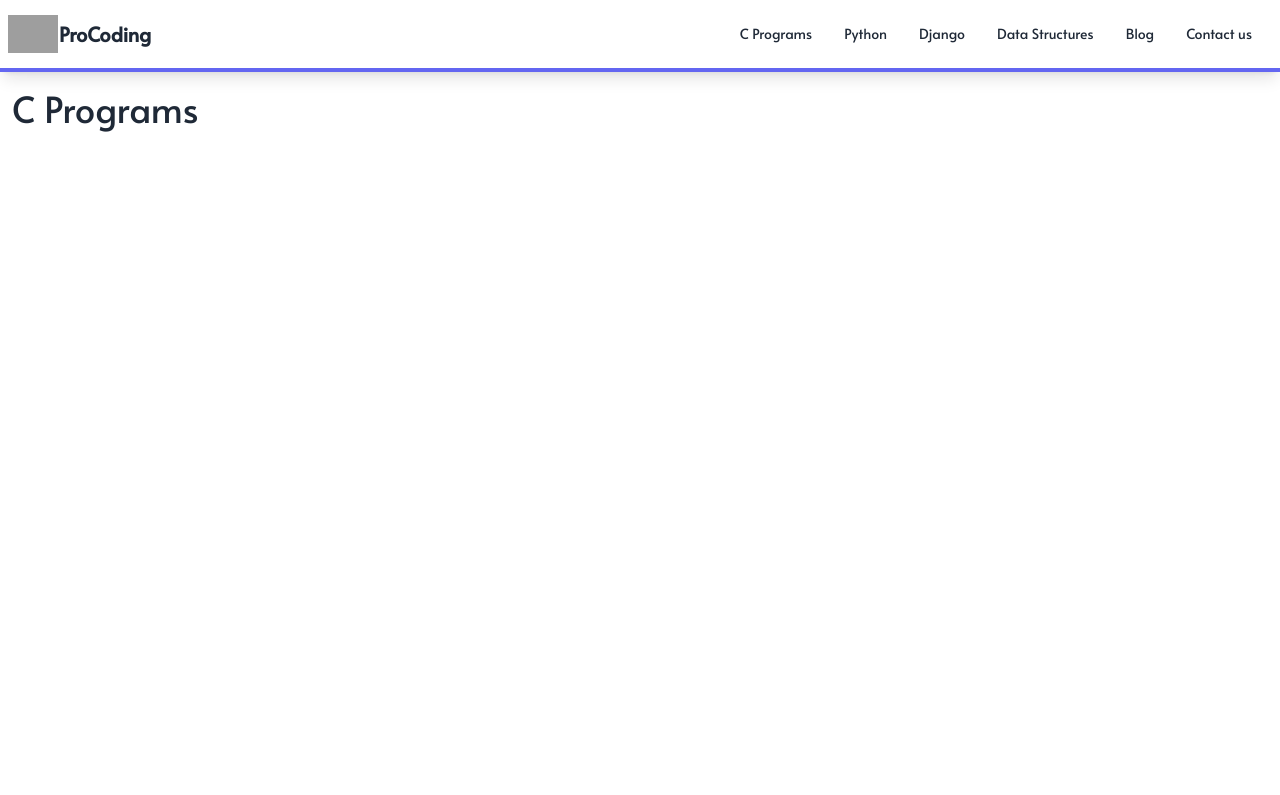
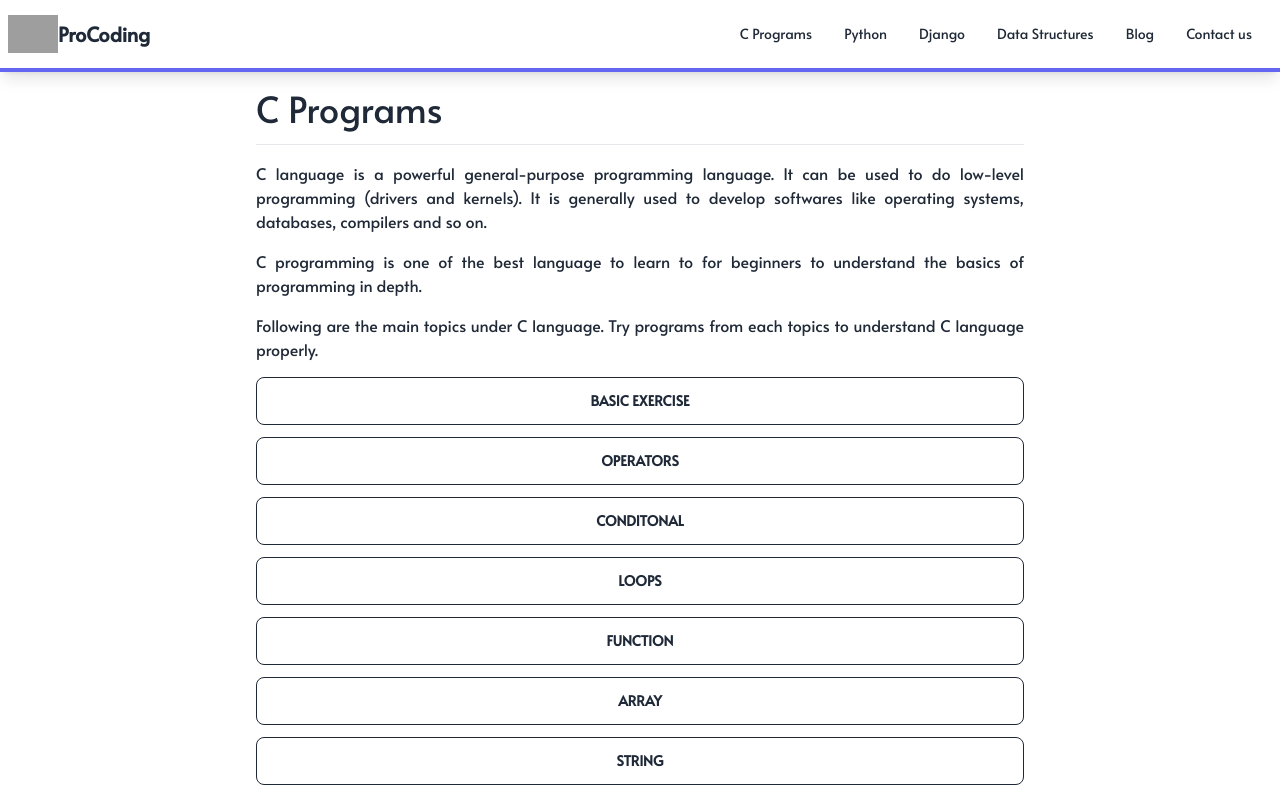
Before and after one commit to akabhi5/procoding-app, a Next.js app: page /cprograms in a window 1280 px wide. Shown: the top 795 px of the page. Built offline with nearby package versions, Linux system fonts and the light colour scheme; grey boxes are pictures that could not be loaded.

Commit message:
Added c programs page

```diff
--- a/app/components/NavBar/NavBar.jsx
+++ b/app/components/NavBar/NavBar.jsx
@@ -13,7 +13,7 @@ const NavBar = () => {
             alt="ProCoding.org"
           />
         </Link>
-        <Link href="/" className="btn btn-ghost normal-case text-xl px-0">
+        <Link href="/" className="normal-case text-xl px-0 font-extrabold">
           ProCoding
         </Link>
       </div>
--- a/app/cprograms/page.js
+++ b/app/cprograms/page.js
@@ -1,5 +1,40 @@
 const page = () => {
-  return <h1 className="text-4xl">C Programs</h1>;
+  return (
+    <>
+      <section className="mx-auto max-w-3xl space-y-4 text-justify mb-5">
+        <h1 className="text-4xl">C Programs</h1>
+        <hr />
+
+        <p>
+          C language is a powerful general-purpose programming language. It can
+          be used to do low-level programming (drivers and kernels). It is
+          generally used to develop softwares like operating systems, databases,
+          compilers and so on.
+        </p>
+
+        <p>
+          C programming is one of the best language to learn to for beginners to
+          understand the basics of programming in depth.
+        </p>
+
+        <p>
+          Following are the main topics under C language. Try programs from each
+          topics to understand C language properly.
+        </p>
+
+        <section className="space-y-3">
+          <button className="btn btn-outline btn-block">Basic Exercise</button>
+          <button className="btn btn-outline btn-block">Operators</button>
+          <button className="btn btn-outline btn-block">Conditonal</button>
+          <button className="btn btn-outline btn-block">Loops</button>
+          <button className="btn btn-outline btn-block">Function</button>
+          <button className="btn btn-outline btn-block">Array</button>
+          <button className="btn btn-outline btn-block">String</button>
+          <button className="btn btn-outline btn-block">Pointer</button>
+        </section>
+      </section>
+    </>
+  );
 };
 
 export default page;
```
